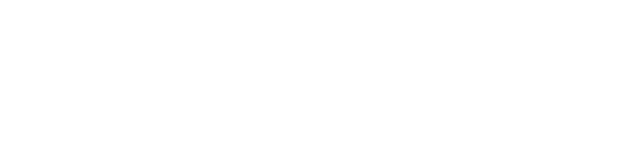
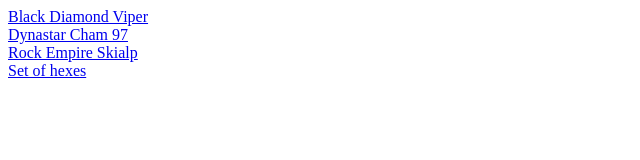
Before and after one commit to rnmctester/rnmctester.github.io, a plain HTML site: page index.html in a window 1280 px wide. Shown: the whole page, without its empty margins (0-640 px from the left). Drawn offline with Linux system fonts and the light colour scheme.

Commit message:
Basic products pages

```diff
--- a/index.html
+++ b/index.html
@@ -5,4 +5,20 @@
   <meta name="google-site-verification" content="Fj7yXu5txg2Tgui8QPSlc6jGGV7f30GItvP9jy6UFPk" />
   <title>Rnmctester shop</title>
 </head>
+<body>
+  <div>
+    <div>
+      <a href="viper.html">Black Diamond Viper</a>
+    </div>
+    <div>
+      <a href="cham.html">Dynastar Cham 97</a>
+    </div>
+    <div>
+      <a href="skialp.html">Rock Empire Skialp</a>
+    </div>
+    <div>
+      <a href="hex.html">Set of hexes</a>
+    </div>
+  </div>
+</body>
 </html>
```
